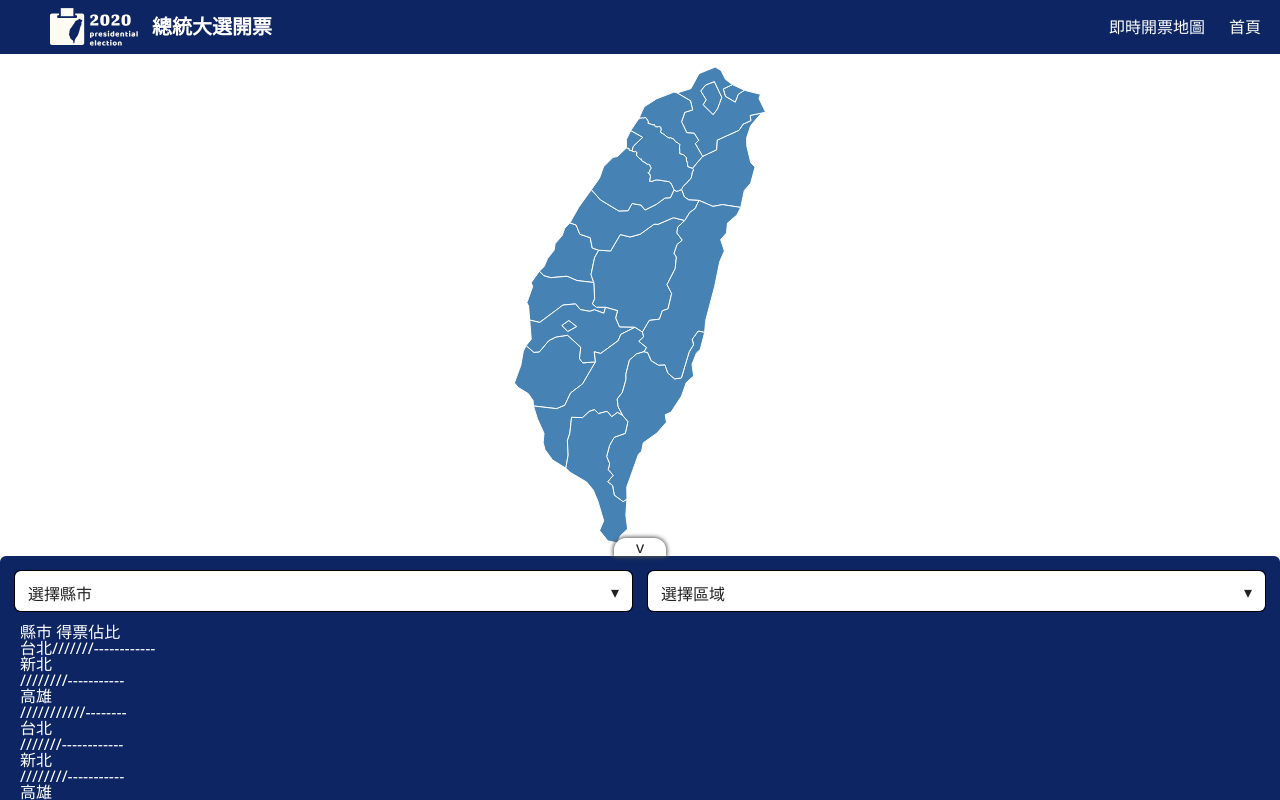
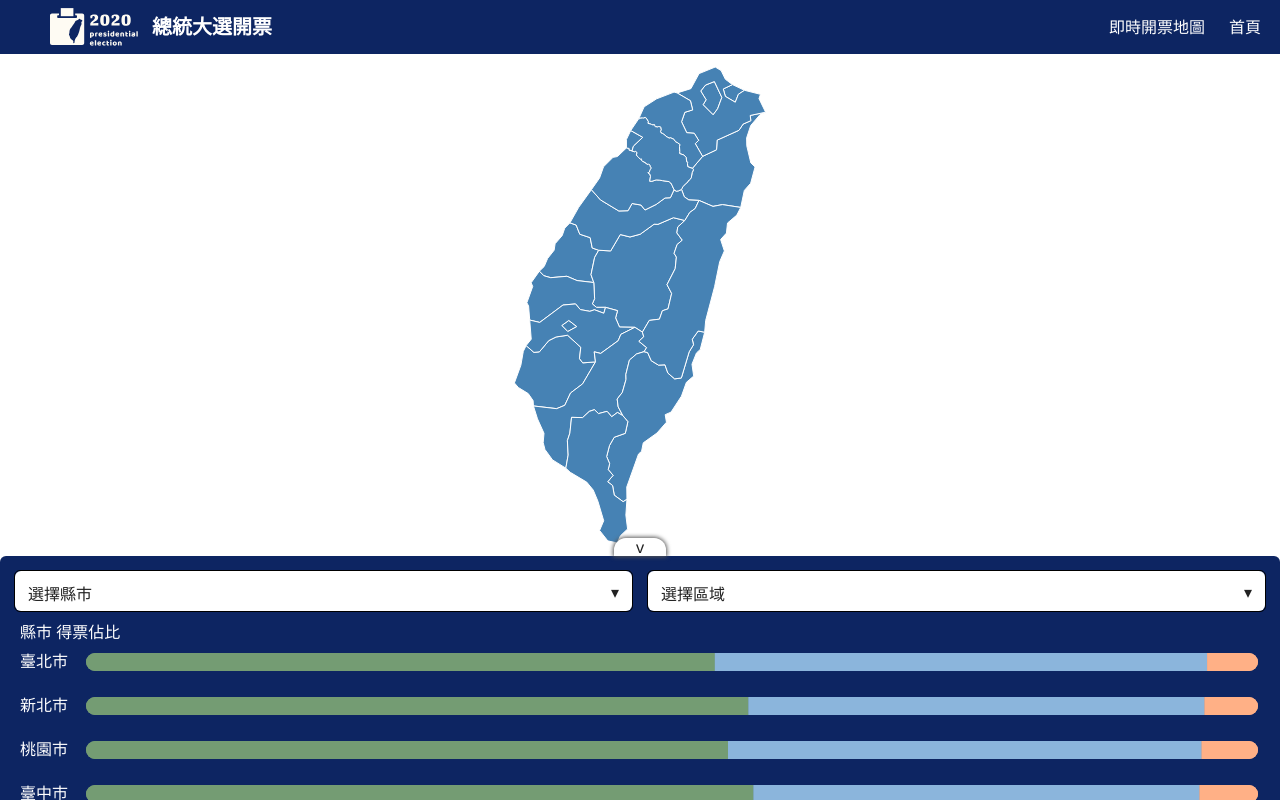
Before and after one commit to zim314/2023-F2E-Invoicing-System, a React (Vite) app: page / in a window 1280 px wide. Both pictures are taken after a click on the button 1100 px from the left and 426 px from the top of the page. Shown: the top 800 px of the page. Built offline with nearby package versions, Linux system fonts and the light colour scheme.

Commit message:
feat: 🎸 新增RatioBar組件

```diff
--- /dev/null
+++ b/src/component/RatioBar/index.tsx
@@ -0,0 +1,58 @@
+import { useEffect } from 'react';
+import * as d3 from 'd3';
+
+interface Props {
+    barSize: Size;
+    greenParty: number;
+    blueParty: number;
+    orangeParty: number;
+}
+
+interface Size {
+    width: number;
+    height: number;
+}
+
+const RatioBar = ({ barSize, greenParty, blueParty, orangeParty }: Props) => {
+    const data = [
+        { votes: greenParty, color: '#749c73' },
+        { votes: blueParty, color: '#8bb5dc' },
+        { votes: orangeParty, color: '#ffb086' },
+    ];
+
+    useEffect(() => {
+        let cumulativeValue = 0;
+        const svg = d3.select(`.ratioBar${greenParty}`).append('g');
+        const x = d3
+            .scaleLinear()
+            .domain([0, d3.sum(data, (data) => data.votes)])
+            .range([0, barSize.width]);
+
+        svg.selectAll('.bar')
+            .data(data)
+            .enter()
+            .append('rect')
+            .attr('class', 'bar')
+            .attr('x', (data) => {
+                const xValue = x(cumulativeValue);
+                cumulativeValue += data.votes;
+                return xValue;
+            })
+            .attr('width', (data) => x(data.votes))
+            .attr('height', barSize.height)
+            .style('fill', (data) => data.color);
+    }, [barSize]);
+
+    return (
+        <svg
+            style={{
+                borderRadius: '99px',
+                width: `${barSize.width}px`,
+                height: `${barSize.height}px`,
+            }}
+            className={`ratioBar${greenParty}`}
+        />
+    );
+};
+
+export default RatioBar;
--- a/src/page/OpenBallot/index.scss
+++ b/src/page/OpenBallot/index.scss
@@ -59,7 +59,12 @@
     padding: 0px 20px;
 
     &__row {
+        width: 100%;
         display: flex;
+        padding: 13px 0px;
+    }
 
+    &__county {
+        width: 66px;
     }
 }
--- a/src/page/OpenBallot/index.tsx
+++ b/src/page/OpenBallot/index.tsx
@@ -4,22 +4,53 @@ import DisplayMap from '../../component/DisplayMap';
 import { useRef, useState, useEffect } from 'react';
 import Select from '../../component/Select';
 import { counryData, distData } from '../../component/Select/optionData';
+import * as d3 from 'd3';
+import RatioBar from '../../component/RatioBar';
 
-import * as d3 from 'd3';
+interface Votes {
+    county: string;
+    yingWen: number;
+    guoYu: number;
+    chuYu: number;
+}
 
 const OpenBallpt = () => {
-    const [counry, setCounry] = useState('選擇縣市');
-    const [dist, setDist] = useState('選擇區域');
-    const [svgSize, setSvgSize] = useState({ width: 0, height: 0 });
+    const [county, setCounty] = useState('選擇縣市');
+    const [district, setDistrict] = useState('選擇區域');
+    const [mapSvgSize, setMapSvgSize] = useState({ width: 0, height: 0 });
+    const [barSvgSize, setBarSvgSize] = useState({ width: 0, height: 0 });
+    const [votesList, setVotesList] = useState<Votes[]>();
 
     const mapContainerRef = useRef<HTMLDivElement>(null!);
+    const barGraphContainerRef = useRef<HTMLDivElement>(null!);
 
     useEffect(() => {
+        (async () => {
+            const votes = await d3
+                .csv('../../../public/votesData.csv')
+                .then((result) =>
+                    result.map((votes) => {
+                        return {
+                            county: votes.county,
+                            yingWen: parseInt(votes.yingWen.replace(/,/g, '')),
+                            guoYu: parseInt(votes.guoYu.replace(/,/g, '')),
+                            chuYu: parseInt(votes.chuYu.replace(/,/g, '')),
+                        };
+                    })
+                );
+            setVotesList(votes);
+        })();
+
         const updateSvgSize = () => {
-            const { width, height } =
+            const { width: mapWidth, height: mapHeight } =
                 mapContainerRef.current.getBoundingClientRect();
+            const { width: barWidth } =
+                barGraphContainerRef.current.getBoundingClientRect();
+
             //地圖上下留白各13px 13+13=26
-            setSvgSize({ width, height: height - 26 });
+            setMapSvgSize({ width: mapWidth, height: mapHeight - 26 });
+            //bar要扣掉pidding跟county的width 20+20+18=58
+            setBarSvgSize({ width: barWidth - 108, height: 18 });
         };
         updateSvgSize();
         window.addEventListener('resize', updateSvgSize);
@@ -29,7 +60,7 @@ const OpenBallpt = () => {
     return (
         <div className="openBallpt">
             <div className="openBallpt__mapContainer" ref={mapContainerRef}>
-                <DisplayMap geojson={countryMap} svgSize={svgSize} />
+                <DisplayMap geojson={countryMap} svgSize={mapSvgSize} />
             </div>
             <div className="openBallpt__controlPanelContainer">
                 <div className="controlPanel">
@@ -37,38 +68,30 @@ const OpenBallpt = () => {
                     <div className="controlPanel__selectBar">
                         <Select
                             optionData={counryData}
-                            selectValue={counry}
-                            updateSelect={setCounry}
+                            selectValue={county}
+                            updateSelect={setCounty}
                         />
                         <Select
                             optionData={distData}
-                            selectValue={dist}
-                            updateSelect={setDist}
+                            selectValue={district}
+                            updateSelect={setDistrict}
                         />
                     </div>
-
-                    <div className="barGraph">
+                    <div className="barGraph" ref={barGraphContainerRef}>
                         <div className="barGraph__title">縣市 得票佔比</div>
-                        <div className="barGraph__row">
-                            <div>台北</div>
-                            <div>///////------------</div>
-                        </div>
-                        <div>新北</div>
-                        <div>////////-----------</div>
-                        <div>高雄</div>
-                        <div>///////////--------</div>
-                        <div>台北</div>
-                        <div>///////------------</div>
-                        <div>新北</div>
-                        <div>////////-----------</div>
-                        <div>高雄</div>
-                        <div>///////////--------</div>
-                        <div>台北</div>
-                        <div>///////------------</div>
-                        <div>新北</div>
-                        <div>////////-----------</div>
-                        <div>高雄</div>
-                        <div>///////////--------</div>
+                        {votesList?.map((votes: Votes) => (
+                            <div className="barGraph__row" key={votes.county}>
+                                <div className="barGraph__county">
+                                    {votes.county}
+                                </div>
+                                <RatioBar
+                                    barSize={barSvgSize}
+                                    greenParty={votes.yingWen}
+                                    blueParty={votes.guoYu}
+                                    orangeParty={votes.chuYu}
+                                />
+                            </div>
+                        ))}
                     </div>
                 </div>
             </div>
```
Also changed, not shown: public/getVotesData.csv (deleted), public/votesData.csv (added).
